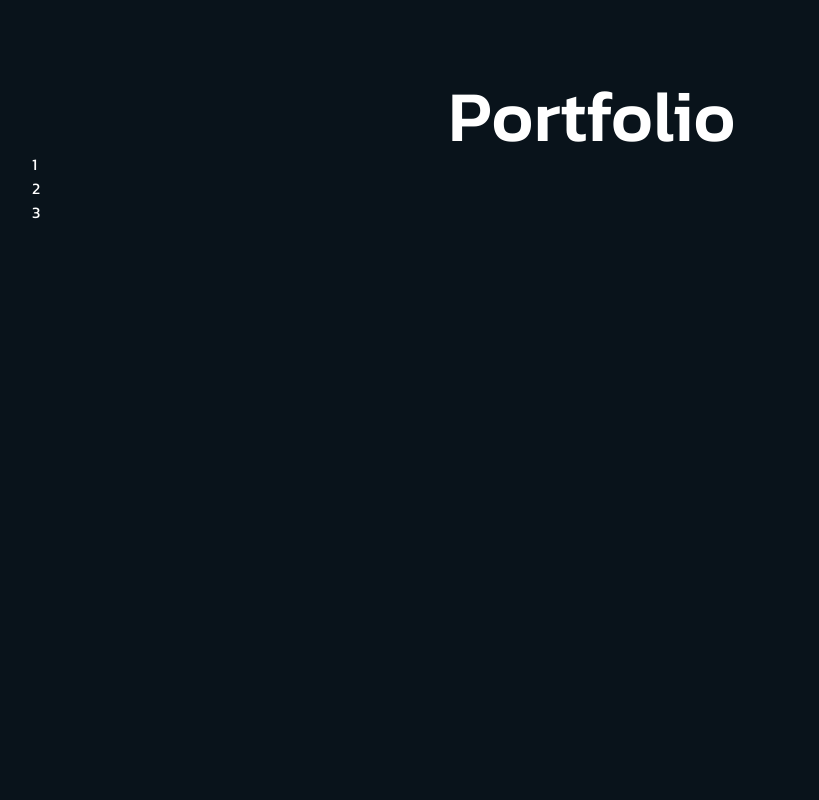
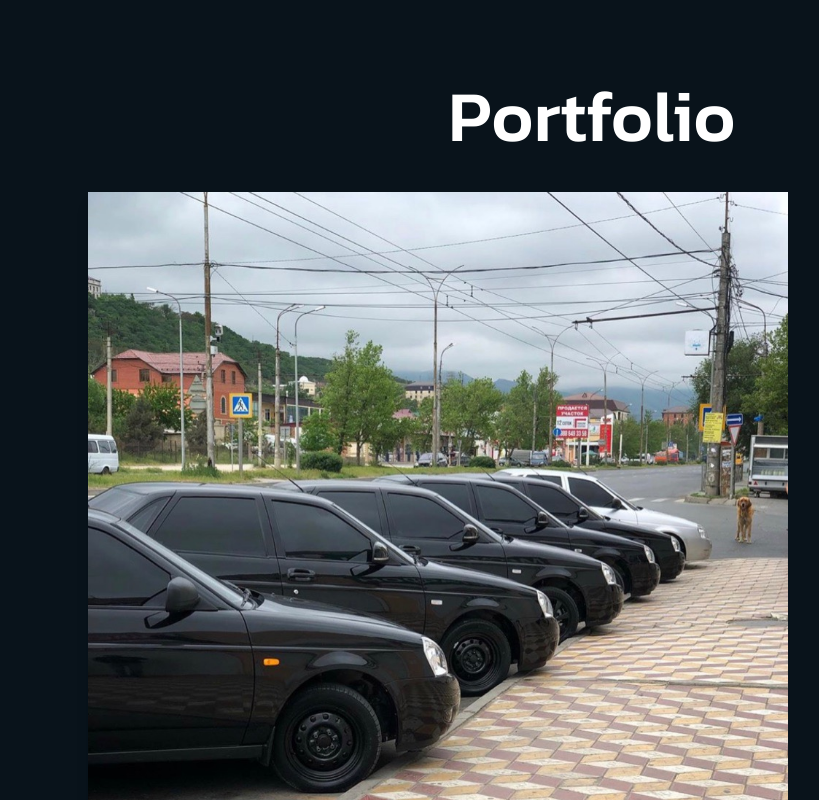
Before and after one commit to Feelcover/3D_Project, a Next.js app: page / in a window 1280 px wide. Shown: the top 800 px of the page, without its empty margins (48-867 px from the left). Built offline with nearby package versions, Linux system fonts and the light colour scheme.

Commit message:
реализовать компоненты Carousel и CarouselItem, хук useCarousel, поправить конфиг для ссылок localhost

```diff
--- a/next.config.js
+++ b/next.config.js
@@ -1,6 +1,9 @@
 /** @type {import('next').NextConfig} */
 const nextConfig = {
   reactStrictMode: true,
+  images: {
+    domains: ['localhost']
+  }
 }
 
 module.exports = nextConfig
--- a/src/components/screens/home/Home.tsx
+++ b/src/components/screens/home/Home.tsx
@@ -1,16 +1,11 @@
-import { useTypedSelector } from "@/hooks/useTypedSelector";
 import React, { FC } from "react";
+import Carousel from "./carousel/Carousel";
 
 const Home: FC = () => {
-  const { items } = useTypedSelector((state) => state.carousel);
   return (
     <div className="m-20">
       <h1 className="text-7xl text-center font-medium">Portfolio</h1>
-      <section>
-        {items.map((item) => (
-          <div key={item.id}>{item.id}</div>
-        ))}
-      </section>
+      <Carousel />
     </div>
   );
 };
--- /dev/null
+++ b/src/components/screens/home/carousel/Carousel.tsx
@@ -0,0 +1,19 @@
+import { useCarousel } from "@/hooks/useCarousel";
+import React, { FC } from "react";
+import CarouselItem from "./CarouselItem";
+
+const Carousel: FC = () => {
+  const { items } = useCarousel();
+
+  return (
+    <div className="mt-10">
+      {items.length ? (
+        items.map((item) => <CarouselItem key={item.id} item={item} />)
+      ) : (
+        <div>Элементы не найдены</div>
+      )}
+    </div>
+  );
+};
+
+export default Carousel;
--- /dev/null
+++ b/src/components/screens/home/carousel/CarouselItem.tsx
@@ -0,0 +1,13 @@
+import { ICarouselItem } from "@/store/carousel/carousel.interface";
+import Image from "next/image";
+import React, { FC } from "react";
+
+const CarouselItem: FC<{ item: ICarouselItem }> = ({ item }) => {
+  return (
+    <div className="rounded-x1 shadow-lg overflow-hidden mx-14">
+      <Image src={item.image} alt="" width={700} height={394} />
+    </div>
+  );
+};
+
+export default CarouselItem;
--- /dev/null
+++ b/src/hooks/useCarousel.ts
@@ -0,0 +1,3 @@
+import { useTypedSelector } from "./useTypedSelector";
+
+export const useCarousel = () => useTypedSelector(state => state.carousel)
--- a/src/store/carousel/items.data.ts
+++ b/src/store/carousel/items.data.ts
@@ -1,7 +1,9 @@
 import { ICarouselItem } from "./carousel.interface";
 
+const getImageUrl = (path: string) => `http://localhost:3000/${path}`;
+
 export const items: ICarouselItem[] = [
-  { id: 1, image: "./carousel/1.jpg" },
-  { id: 2, image: "./carousel/2.jpg" },
-  { id: 3, image: "./carousel/3.jpg" },
+  { id: 1, image: getImageUrl("carousel/1.jpg") },
+  { id: 2, image: getImageUrl("carousel/2.jpg") },
+  { id: 3, image: getImageUrl("carousel/3.jpg") },
 ];
```
